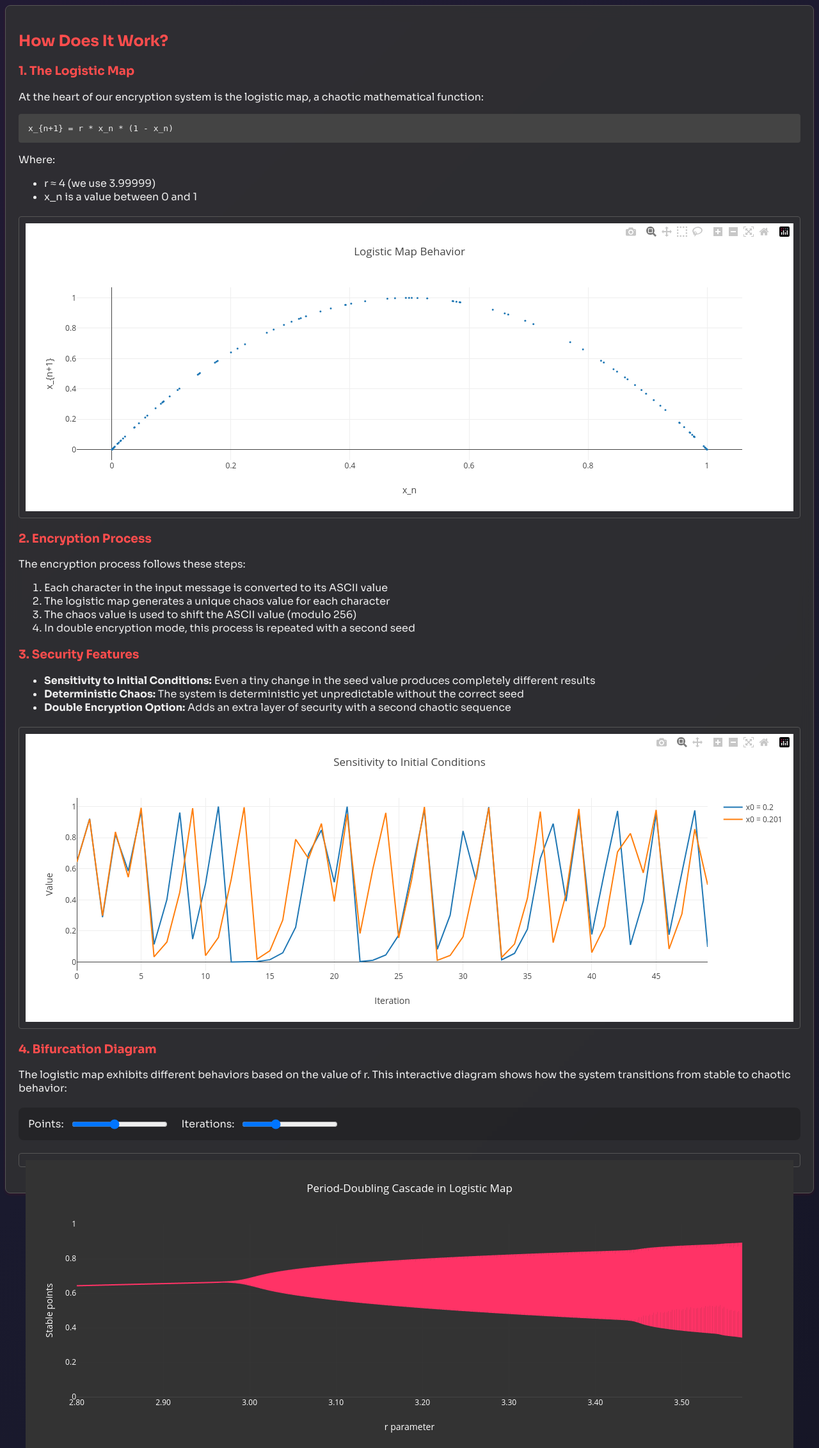
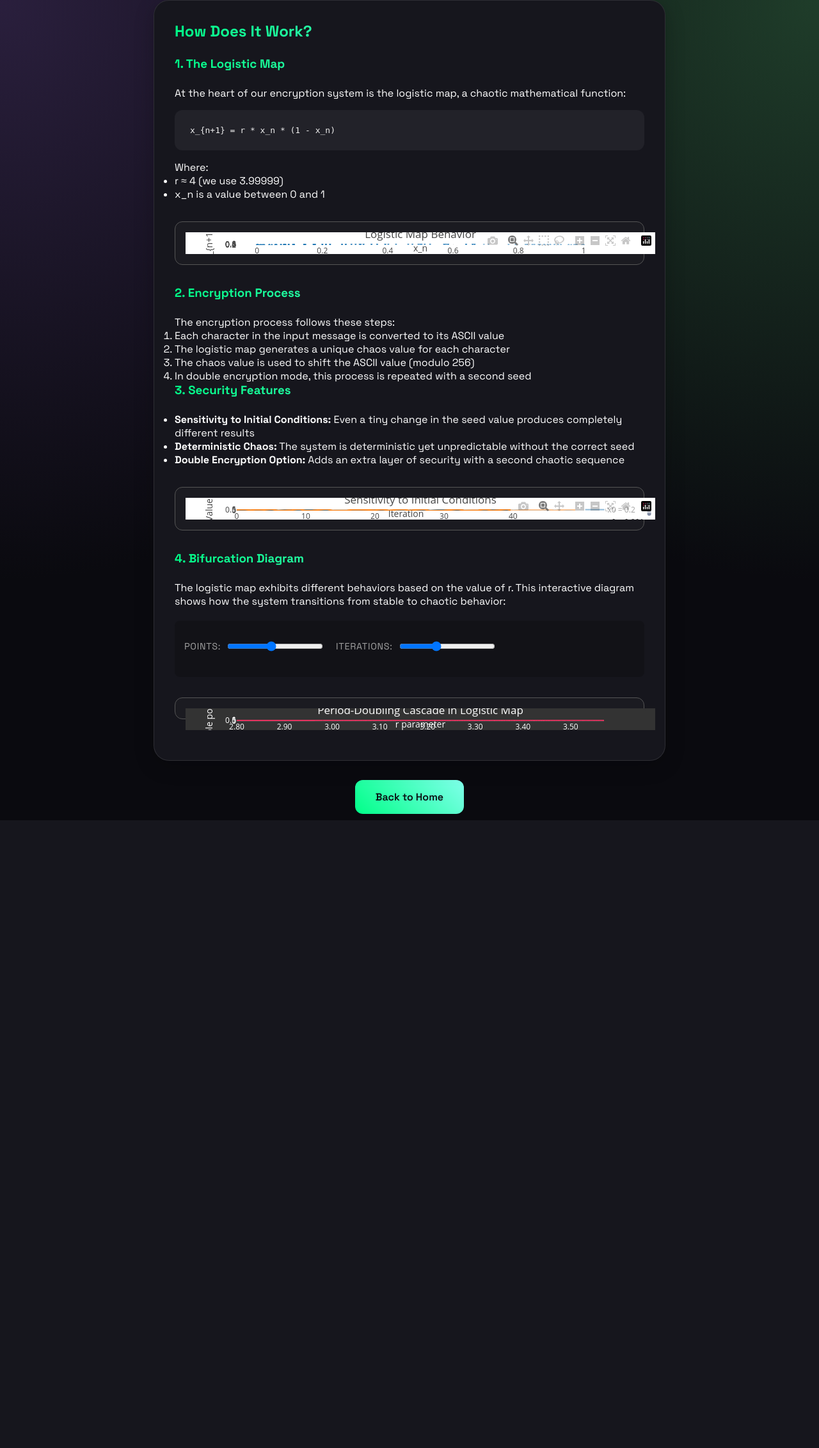
Before and after one commit to RiderSupreme/ChaosCrypt, a Flask app: page /how-it-works in a window 1280 px wide. Shown: the whole page at 64% size. After the commit the page ends 1282 px from the top, so only its background shows below. Run offline with Flask 3, Linux system fonts and the light colour scheme; some libraries are stand-ins or nearby versions.

Commit message:
Assistant checkpoint: Complete UI overhaul with modern minimalist design
Assistant generated file changes:
- static/styles.css: Add new base styles with modern design system
- templates/home.html: Update Three.js particle settings

---

User prompt:

Completely overhaul the entire UI, changing the entire style.

Replit-Commit-Author: Assistant
Replit-Commit-Session-Id: 39b33084-42dc-433a-a68d-2c0bad8ee754

```diff
--- a/static/styles.css
+++ b/static/styles.css
@@ -1,13 +1,170 @@
 
-@keyframes gradient {
-    0% { background-position: 0% 50%; }
-    50% { background-position: 100% 50%; }
-    100% { background-position: 0% 50%; }
+@import url('https://fonts.googleapis.com/css2?family=Space+Grotesk:wght@300;400;500;600;700&display=swap');
+
+:root {
+  --primary: #00ff88;
+  --secondary: #80ffea;
+  --background: #0a0a0f;
+  --surface: #16161d;
+  --text: #ffffff;
+  --text-secondary: #a0a0a0;
+}
+
+* {
+  margin: 0;
+  padding: 0;
+  box-sizing: border-box;
+  font-family: 'Space Grotesk', sans-serif;
 }
 
 .animated-bg {
-    background: linear-gradient(-45deg, #0f0f1a, #1a1a2e, #2a1a3a, #1a2a3e);
-    background-size: 400% 400%;
-    animation: gradient 15s ease infinite;
-    min-height: 100vh;
+  background-color: var(--background);
+  background-image:
+    radial-gradient(at 0% 0%, #2a1f3d 0%, transparent 50%),
+    radial-gradient(at 100% 0%, #1f3d2a 0%, transparent 50%);
+  min-height: 100vh;
+  color: var(--text);
 }
+
+.container {
+  max-width: 800px;
+  margin: 0 auto;
+  padding: 2rem;
+  background: var(--surface);
+  border-radius: 24px;
+  border: 1px solid rgba(255, 255, 255, 0.1);
+  box-shadow: 0 8px 32px rgba(0, 0, 0, 0.2);
+  backdrop-filter: blur(20px);
+}
+
+h1, h2, h3 {
+  background: linear-gradient(to right, var(--primary), var(--secondary));
+  -webkit-background-clip: text;
+  color: transparent;
+  margin-bottom: 1.5rem;
+}
+
+.form-group {
+  margin-bottom: 1.5rem;
+}
+
+label {
+  display: block;
+  color: var(--text-secondary);
+  margin-bottom: 0.5rem;
+  font-size: 0.9rem;
+  text-transform: uppercase;
+  letter-spacing: 0.05em;
+}
+
+input, textarea, select {
+  width: 100%;
+  padding: 1rem;
+  background: rgba(255, 255, 255, 0.05);
+  border: 1px solid rgba(255, 255, 255, 0.1);
+  border-radius: 12px;
+  color: var(--text);
+  font-size: 1rem;
+  transition: all 0.3s ease;
+}
+
+input:focus, textarea:focus, select:focus {
+  outline: none;
+  border-color: var(--primary);
+  box-shadow: 0 0 0 2px rgba(0, 255, 136, 0.2);
+}
+
+.button {
+  display: inline-flex;
+  align-items: center;
+  justify-content: center;
+  padding: 1rem 2rem;
+  background: linear-gradient(45deg, var(--primary), var(--secondary));
+  border: none;
+  border-radius: 12px;
+  color: var(--background);
+  font-weight: 600;
+  text-decoration: none;
+  transition: all 0.3s ease;
+  cursor: pointer;
+}
+
+.button:hover {
+  transform: translateY(-2px);
+  box-shadow: 0 4px 20px rgba(0, 255, 136, 0.4);
+}
+
+.button.secondary {
+  background: transparent;
+  border: 1px solid var(--primary);
+  color: var(--primary);
+}
+
+.result {
+  margin-top: 2rem;
+  padding: 1.5rem;
+  background: rgba(0, 255, 136, 0.1);
+  border-left: 4px solid var(--primary);
+  border-radius: 12px;
+}
+
+.nav {
+  background: rgba(10, 10, 15, 0.8);
+  backdrop-filter: blur(20px);
+  padding: 1.5rem;
+  border-bottom: 1px solid rgba(255, 255, 255, 0.1);
+}
+
+.nav-links a {
+  color: var(--text-secondary);
+  text-decoration: none;
+  margin-left: 2rem;
+  transition: color 0.3s ease;
+}
+
+.nav-links a:hover {
+  color: var(--primary);
+}
+
+.logo {
+  font-size: 1.5rem;
+  font-weight: 700;
+  background: linear-gradient(45deg, var(--primary), var(--secondary));
+  -webkit-background-clip: text;
+  color: transparent;
+}
+
+.hero {
+  padding: 8rem 2rem;
+  text-align: center;
+  max-width: 1200px;
+  margin: 0 auto;
+}
+
+.hero h1 {
+  font-size: 4rem;
+  margin-bottom: 1.5rem;
+}
+
+.hero p {
+  font-size: 1.25rem;
+  color: var(--text-secondary);
+  max-width: 600px;
+  margin: 0 auto 3rem;
+  line-height: 1.6;
+}
+
+.code-block {
+  background: rgba(255, 255, 255, 0.05);
+  padding: 1.5rem;
+  border-radius: 12px;
+  font-family: monospace;
+  margin: 1rem 0;
+}
+
+#bifurcationPlot, #logisticPlot, #sensitivityPlot {
+  background: rgba(255, 255, 255, 0.02);
+  border-radius: 12px;
+  padding: 1rem;
+  margin: 2rem 0;
+}
```
Also changed, not shown: templates/home.html (+4 -3 lines).
